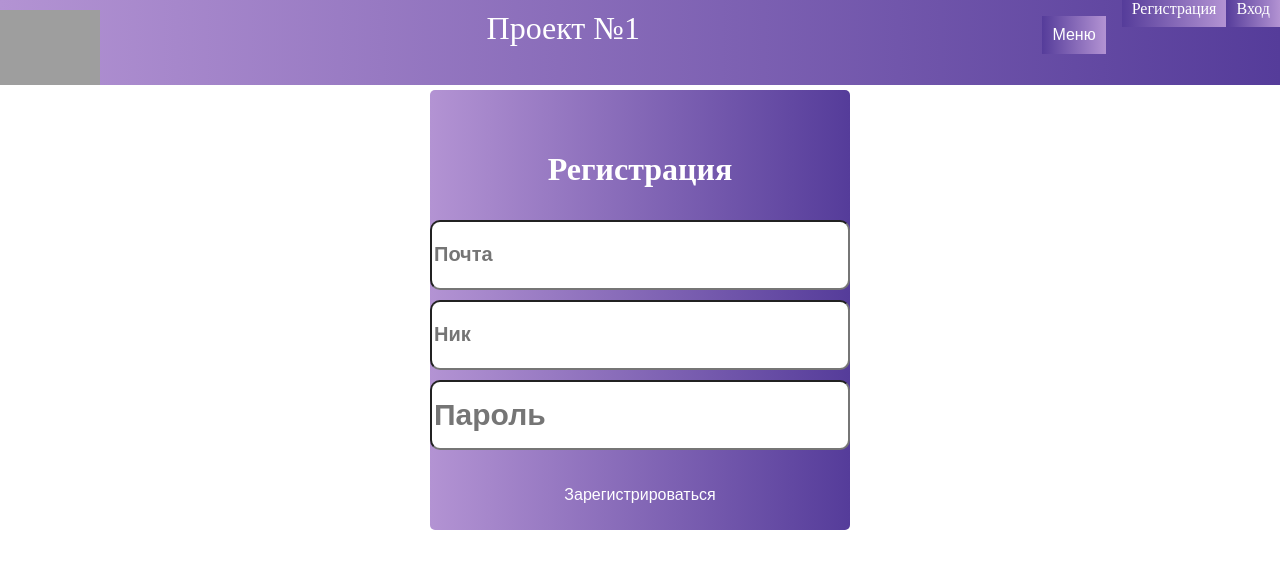
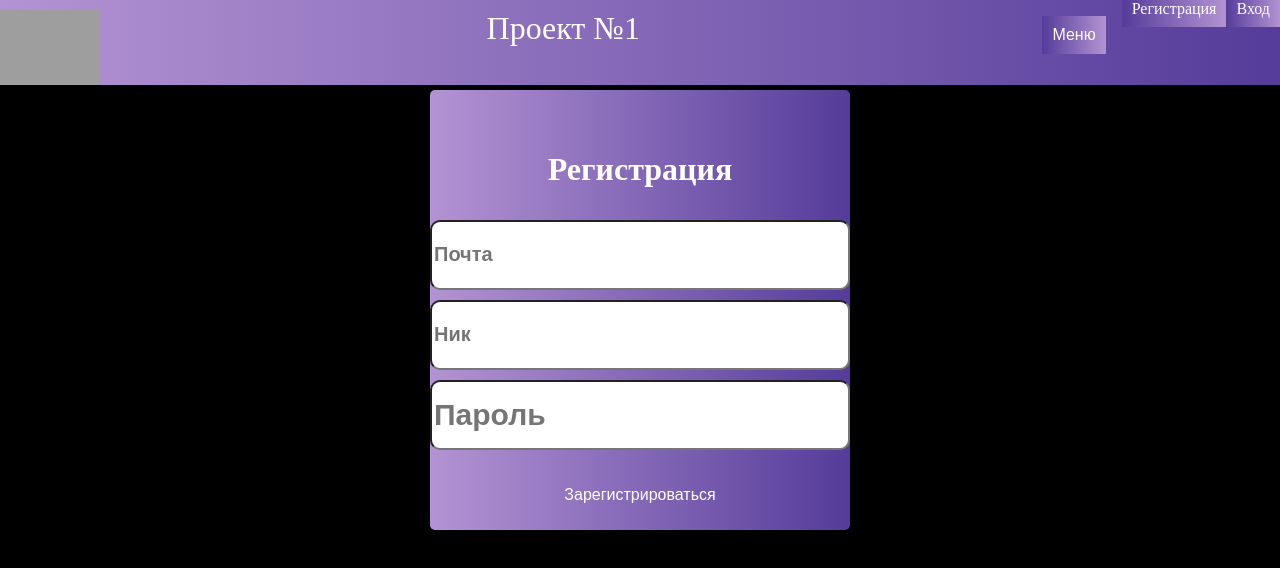
Before and after one commit to kamashina/Billy, a React (Create React App) app in the folder client/: page /client/src/Component/Auth/reg/Reg.jsx in a window 1280 px wide. Shown: the top 568 px of the page. Built offline with nearby package versions, Linux system fonts and the light colour scheme; no server answers; grey boxes are pictures that could not be loaded.

Commit message:
sdfsgdsafdfa

```diff
--- a/client/src/Component/Auth/Auth.css
+++ b/client/src/Component/Auth/Auth.css
@@ -7,5 +7,6 @@
 }
 html
 {
+   background-color: black;
    margin: 0;
 }
--- a/client/src/Component/Auth/login/Login.css
+++ b/client/src/Component/Auth/login/Login.css
@@ -15,7 +15,7 @@
     ;
 }.mess{
     grid-area: 1;
-color: white;
+color:white;
         justify-self: center;
     }
 .inp1{
--- a/client/src/Component/Main/Main.css
+++ b/client/src/Component/Main/Main.css
@@ -1,3 +1,6 @@
 .main{
     grid-area: main;
     }
+.rez{
+    color: black;
+}
```
